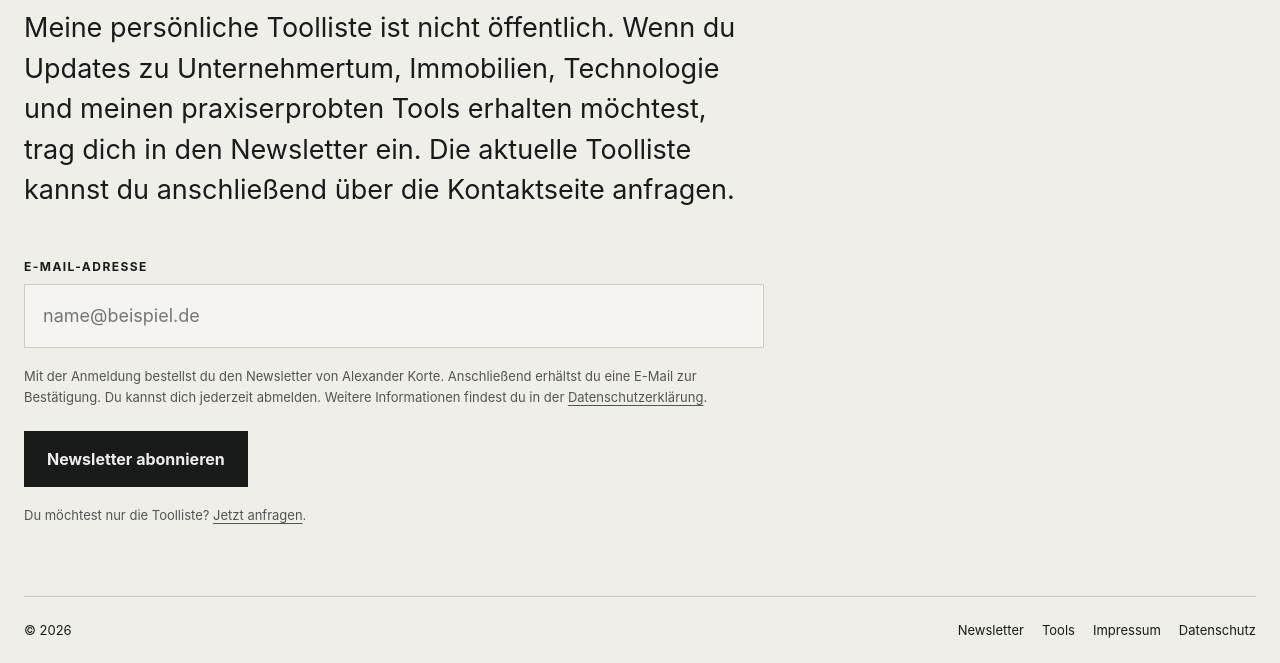
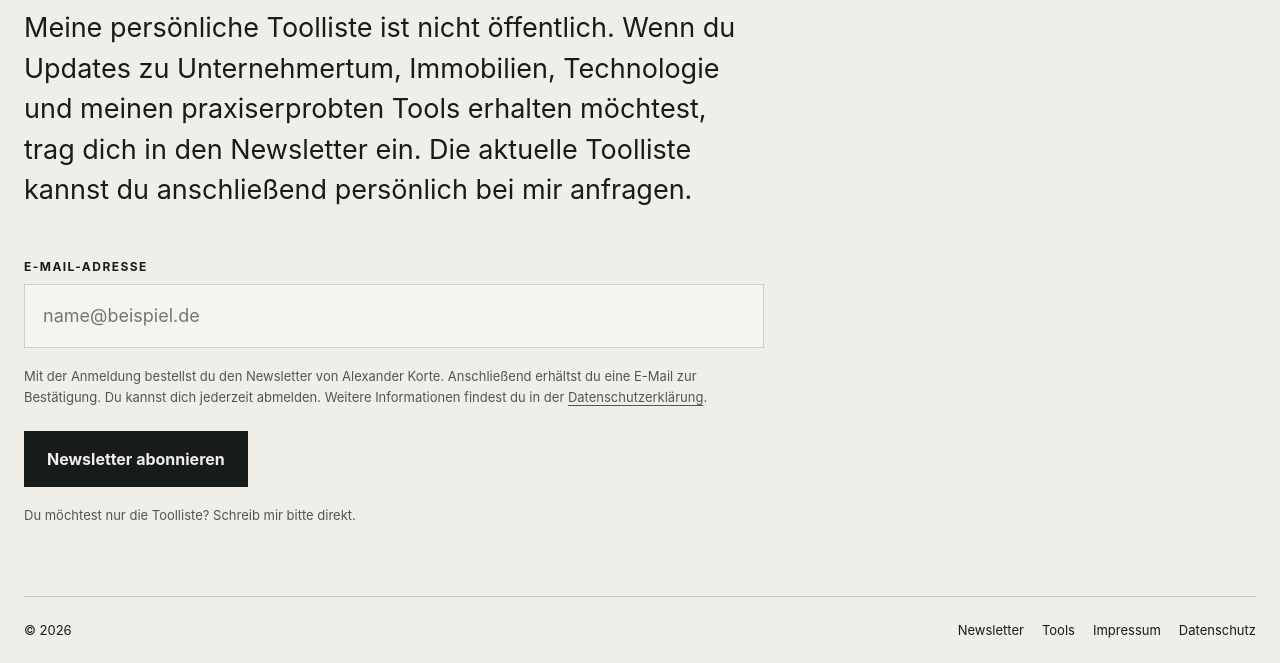
Before and after one commit to 0xAzures/alexanderkorte.com, a plain HTML site: page tools.html in a window 1280 px wide. Shown: the part 437-1100 px from the top of the page. Drawn offline with Linux system fonts and the light colour scheme; no server answers.

Commit message:
Remove unavailable contact-page link

```diff
--- a/tools.html
+++ b/tools.html
@@ -25,7 +25,7 @@
     <section class="newsletter">
       <p class="eyebrow">Persönliche Empfehlungen</p>
       <h1>Tools auf<br>Anfrage</h1>
-      <p class="newsletter-intro">Meine persönliche Toolliste ist nicht öffentlich. Wenn du Updates zu Unternehmertum, Immobilien, Technologie und meinen praxiserprobten Tools erhalten möchtest, trag dich in den Newsletter ein. Die aktuelle Toolliste kannst du anschließend über die Kontaktseite anfragen.</p>
+      <p class="newsletter-intro">Meine persönliche Toolliste ist nicht öffentlich. Wenn du Updates zu Unternehmertum, Immobilien, Technologie und meinen praxiserprobten Tools erhalten möchtest, trag dich in den Newsletter ein. Die aktuelle Toolliste kannst du anschließend persönlich bei mir anfragen.</p>
 
       <div id="mlb2-45081149" class="ml-subscribe-form ml-subscribe-form-45081149 newsletter-form">
         <div class="row-form">
@@ -49,7 +49,7 @@
         </div>
       </div>
 
-      <p class="newsletter-privacy">Du möchtest nur die Toolliste? <a href="/kontakt.html">Jetzt anfragen</a>.</p>
+      <p class="newsletter-privacy">Du möchtest nur die Toolliste? Schreib mir bitte direkt.</p>
     </section>
   </main>
 
```
